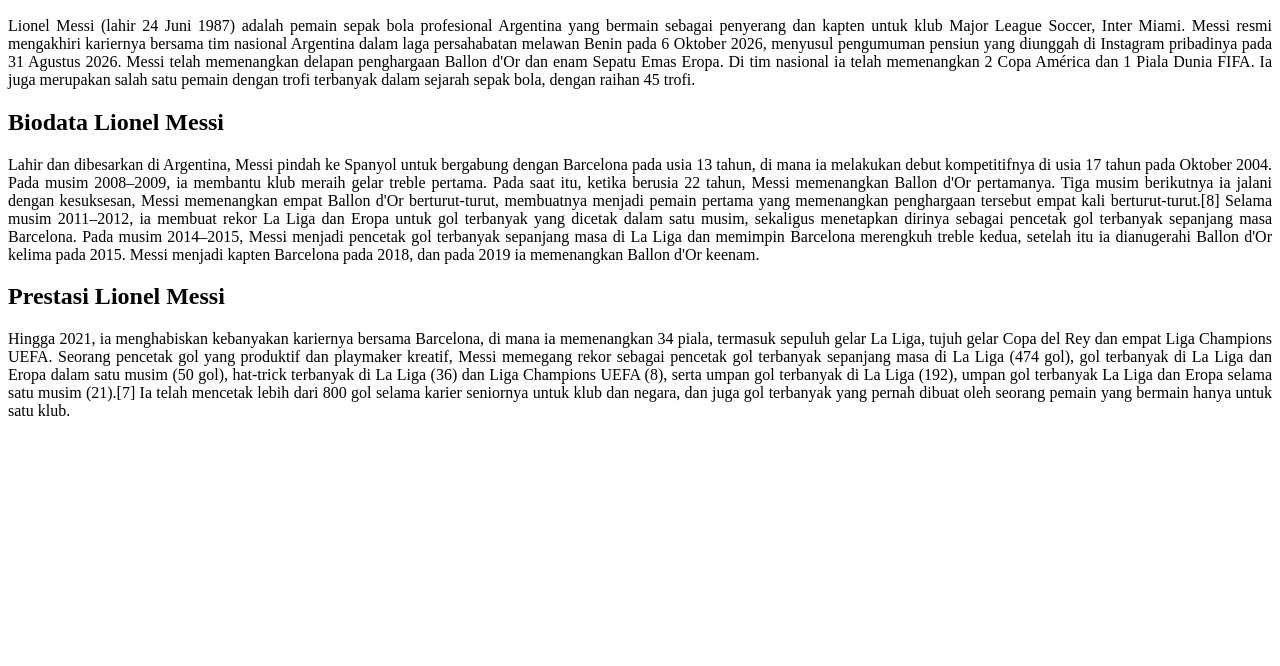
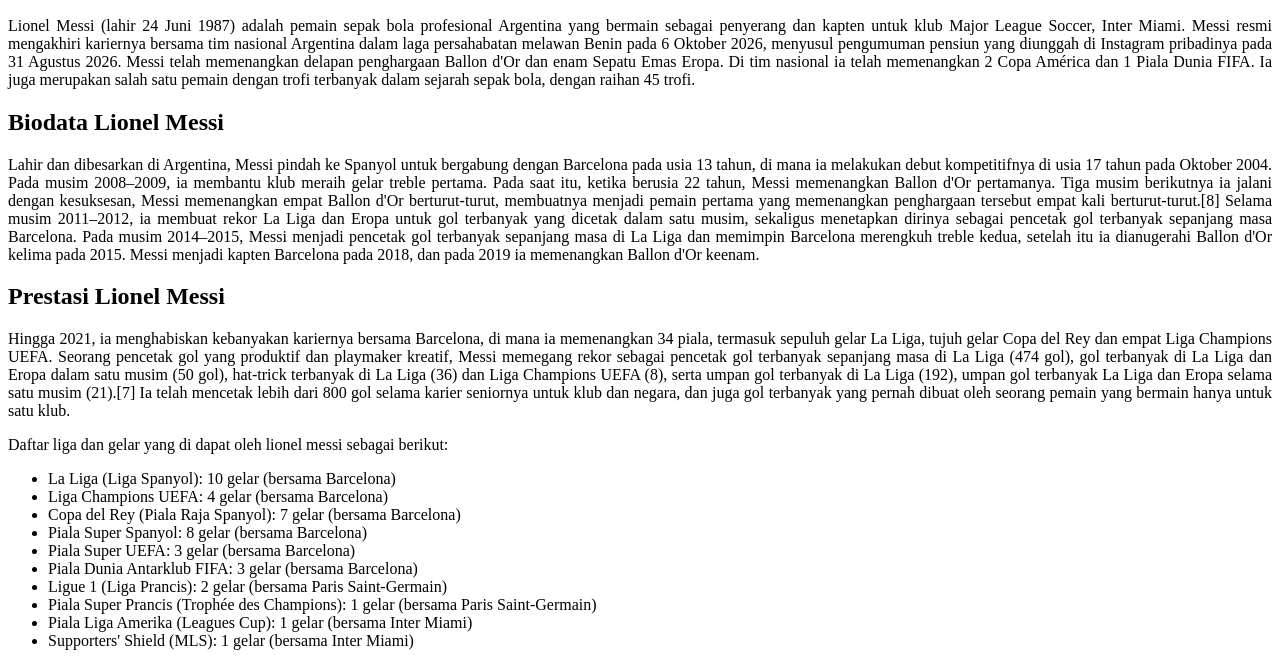
Before and after one commit to ramamiripjefritongkol/XII-6_PROFILE_TOKOU-TERKENAL_RAMA-RAMADHAN_2627, a plain HTML site: page index.html in a window 1280 px wide. Shown: the part 310-976 px from the top of the page. Before the commit the page ends 800 px from the top, so only its background shows below. Drawn offline with Linux system fonts and the light colour scheme.

Commit message:
Update index.html(lionel messi)2
mesii

```diff
--- a/index.html
+++ b/index.html
@@ -14,6 +14,19 @@
       <h2>Biodata Lionel Messi</h2>
        <p style="text-align: justify">Lahir dan dibesarkan di Argentina, Messi pindah ke Spanyol untuk bergabung dengan Barcelona pada usia 13 tahun, di mana ia melakukan debut kompetitifnya di usia 17 tahun pada Oktober 2004. Pada musim 2008–2009, ia membantu klub meraih gelar treble pertama. Pada saat itu, ketika berusia 22 tahun, Messi memenangkan Ballon d'Or pertamanya. Tiga musim berikutnya ia jalani dengan kesuksesan, Messi memenangkan empat Ballon d'Or berturut-turut, membuatnya menjadi pemain pertama yang memenangkan penghargaan tersebut empat kali berturut-turut.[8] Selama musim 2011–2012, ia membuat rekor La Liga dan Eropa untuk gol terbanyak yang dicetak dalam satu musim, sekaligus menetapkan dirinya sebagai pencetak gol terbanyak sepanjang masa Barcelona. Pada musim 2014–2015, Messi menjadi pencetak gol terbanyak sepanjang masa di La Liga dan memimpin Barcelona merengkuh treble kedua, setelah itu ia dianugerahi Ballon d'Or kelima pada 2015. Messi menjadi kapten Barcelona pada 2018, dan pada 2019 ia memenangkan Ballon d'Or keenam.</p>
       <h2>Prestasi Lionel Messi</h2>
-       <p style="text-align:justify">Hingga 2021, ia menghabiskan kebanyakan kariernya bersama Barcelona, di mana ia memenangkan 34 piala, termasuk sepuluh gelar La Liga, tujuh gelar Copa del Rey dan empat Liga Champions UEFA. Seorang pencetak gol yang produktif dan playmaker kreatif, Messi memegang rekor sebagai pencetak gol terbanyak sepanjang masa di La Liga (474 gol), gol terbanyak di La Liga dan Eropa dalam satu musim (50 gol), hat-trick terbanyak di La Liga (36) dan Liga Champions UEFA (8), serta umpan gol terbanyak di La Liga (192), umpan gol terbanyak La Liga dan Eropa selama satu musim (21).[7] Ia telah mencetak lebih dari 800 gol selama karier seniornya untuk klub dan negara, dan juga gol terbanyak yang pernah dibuat oleh seorang pemain yang bermain hanya untuk satu klub.</p>
+    <p style="text-align:justify">Hingga 2021, ia menghabiskan kebanyakan kariernya bersama Barcelona, di mana ia memenangkan 34 piala, termasuk sepuluh gelar La Liga, tujuh gelar Copa del Rey dan empat Liga Champions UEFA. Seorang pencetak gol yang produktif dan playmaker kreatif, Messi memegang rekor sebagai pencetak gol terbanyak sepanjang masa di La Liga (474 gol), gol terbanyak di La Liga dan Eropa dalam satu musim (50 gol), hat-trick terbanyak di La Liga (36) dan Liga Champions UEFA (8), serta umpan gol terbanyak di La Liga (192), umpan gol terbanyak La Liga dan Eropa selama satu musim (21).[7] Ia telah mencetak lebih dari 800 gol selama karier seniornya untuk klub dan negara, dan juga gol terbanyak yang pernah dibuat oleh seorang pemain yang bermain hanya untuk satu klub.</p>
+    <p>Daftar liga dan gelar yang di dapat oleh lionel messi sebagai berikut:</p>
+  <ul>
+    <li>La Liga (Liga Spanyol): 10 gelar (bersama Barcelona)</li>
+    <li>Liga Champions UEFA: 4 gelar (bersama Barcelona)</li>
+    <li>Copa del Rey (Piala Raja Spanyol): 7 gelar (bersama Barcelona)</li>
+    <li>Piala Super Spanyol: 8 gelar (bersama Barcelona)</li>
+    <li>Piala Super UEFA: 3 gelar (bersama Barcelona)</li>
+    <li>Piala Dunia Antarklub FIFA: 3 gelar (bersama Barcelona)</li>
+    <li>Ligue 1 (Liga Prancis): 2 gelar (bersama Paris Saint-Germain)</li>
+    <li>Piala Super Prancis (Trophée des Champions): 1 gelar (bersama Paris Saint-Germain)</li>
+    <li>Piala Liga Amerika (Leagues Cup): 1 gelar (bersama Inter Miami)</li>
+    <li>Supporters' Shield (MLS): 1 gelar (bersama Inter Miami)</li>
+  </ul>
   </body>
 </html>
```
